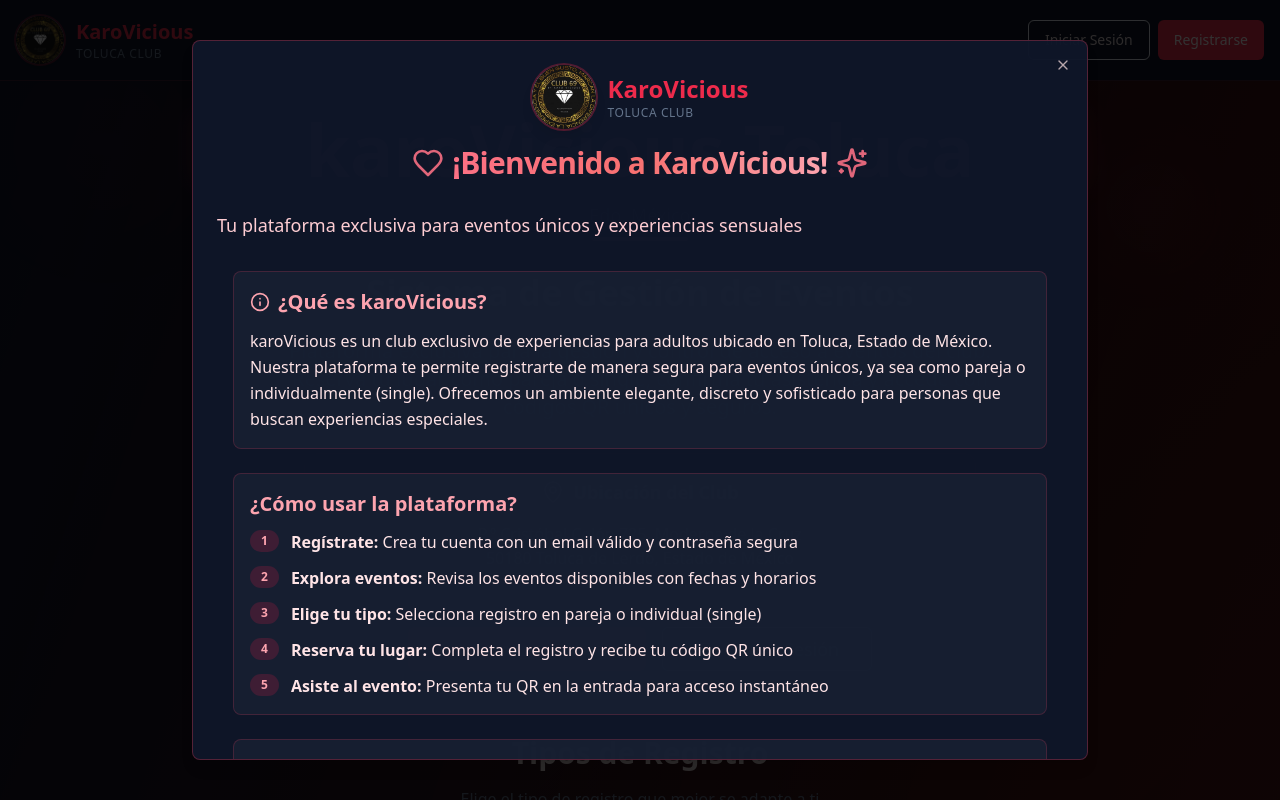
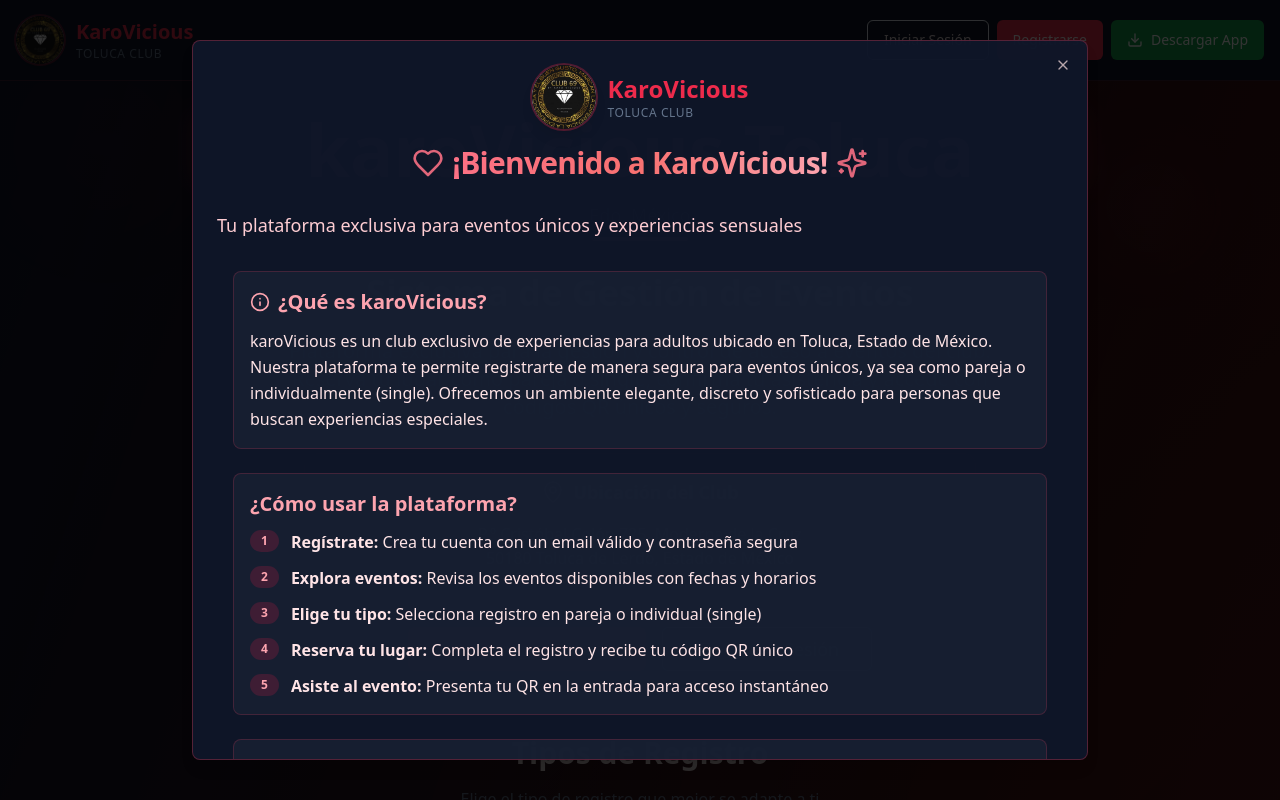
Before and after one commit to karovicious/https-github.com-karovicious, a React (Vite) app: page / in a window 1280 px wide. Shown: the top 800 px of the page. Built offline with nearby package versions, Linux system fonts and the light colour scheme.

Commit message:
feat: add APK download button to index page

```diff
--- a/src/pages/Index.tsx
+++ b/src/pages/Index.tsx
@@ -20,7 +20,8 @@
   Settings,
   Info,
   Heart,
-  Sparkles
+  Sparkles,
+  Download
 } from "lucide-react";
 import type { User, Session } from "@supabase/supabase-js";
 import Logo from "@/components/ui/Logo";
@@ -264,6 +265,14 @@
                 <Button onClick={() => navigate("/login")} className="hover:scale-105 transition-transform text-sm px-3 sm:px-4">
                   Registrarse
                 </Button>
+                <a
+                  href="https://github.com/karovicious/karovicious/releases/download/untagged-be3aa0c534287476797c/app-release.apk"
+                  download
+                  className="ml-2 inline-flex items-center justify-center rounded-md bg-green-600 px-3 sm:px-4 py-2 text-sm font-medium text-white shadow-sm hover:bg-green-700 hover:scale-105 transition-transform"
+                >
+                  <Download className="h-4 w-4 mr-2" />
+                  <span className="hidden sm:inline">Descargar App</span>
+                </a>
               </div>
             )}
           </div>
```
Also changed, not shown: 1 other file (tests, documents, lock files or other folders).
